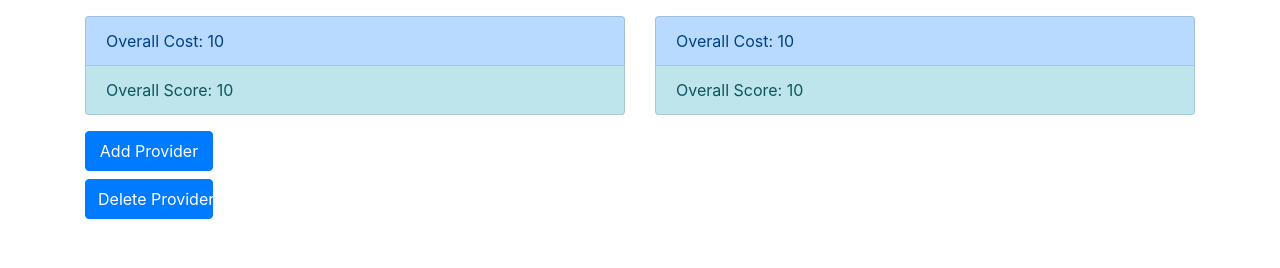
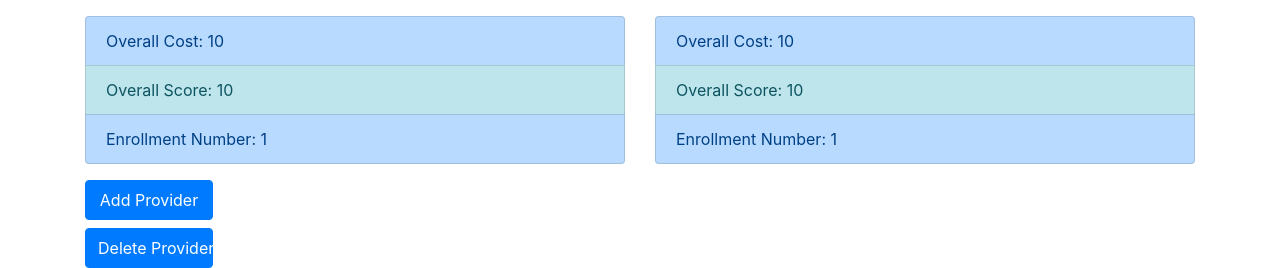
Before and after one commit to SHIERZHA/95-720-Capstone-Project, a Django app: template Programming Files/networkoptimizer/optimizer/templates/index.html in a window 1280 px wide. Shown: the part 725-993 px from the top of the page. Before the commit the page ends 944 px from the top, so only its background shows below. Run offline with Django 3.2, Linux system fonts and the light colour scheme; the template is opened without the code that fills it: most values are stand-ins (such as "Sample title", 1, 10 or a date in 2020); some libraries are stand-ins or nearby versions.

Commit message:
enrollment

```diff
--- a/Programming Files/networkoptimizer/optimizer/templates/index.html
+++ b/Programming Files/networkoptimizer/optimizer/templates/index.html
@@ -194,6 +194,7 @@
             <ul class="list-group">
                 <li class="list-group-item list-group-item-primary">Overall Cost: {{ first_cost }}</li>
                 <li class="list-group-item list-group-item-info">Overall Score: {{ first_avg_score }}</li>
+                <li class="list-group-item list-group-item-primary">Enrollment Number: {{ enrollment_number }}</li>
             </ul>
         </div>
 
@@ -224,6 +225,7 @@
             <ul class="list-group">
                 <li class="list-group-item list-group-item-primary">Overall Cost: {{ second_cost }}</li>
                 <li class="list-group-item list-group-item-info">Overall Score: {{ second_avg_score }}</li>
+                <li class="list-group-item list-group-item-primary">Enrollment Number: {{ enrollment_number }}</li>
             </ul>
         </div>
     </div>
--- a/Programming Files/networkoptimizer/optimizer/templates/second_model.html
+++ b/Programming Files/networkoptimizer/optimizer/templates/second_model.html
@@ -192,6 +192,7 @@
             <ul class="list-group">
                 <li class="list-group-item list-group-item-primary">Overall Cost: {{ first_cost }}</li>
                 <li class="list-group-item list-group-item-info">Overall Score: {{ first_avg_score }}</li>
+                <li class="list-group-item list-group-item-primary">Enrollment Number: {{ enrollment_number }}</li>
             </ul>
         </div>
 
@@ -222,6 +223,7 @@
             <ul class="list-group">
                 <li class="list-group-item list-group-item-primary">Overall Cost: {{ second_cost }}</li>
                 <li class="list-group-item list-group-item-info">Overall Score: {{ second_avg_score }}</li>
+                <li class="list-group-item list-group-item-primary">Enrollment Number: {{ enrollment_number }}</li>
             </ul>
         </div>
     </div>
```
